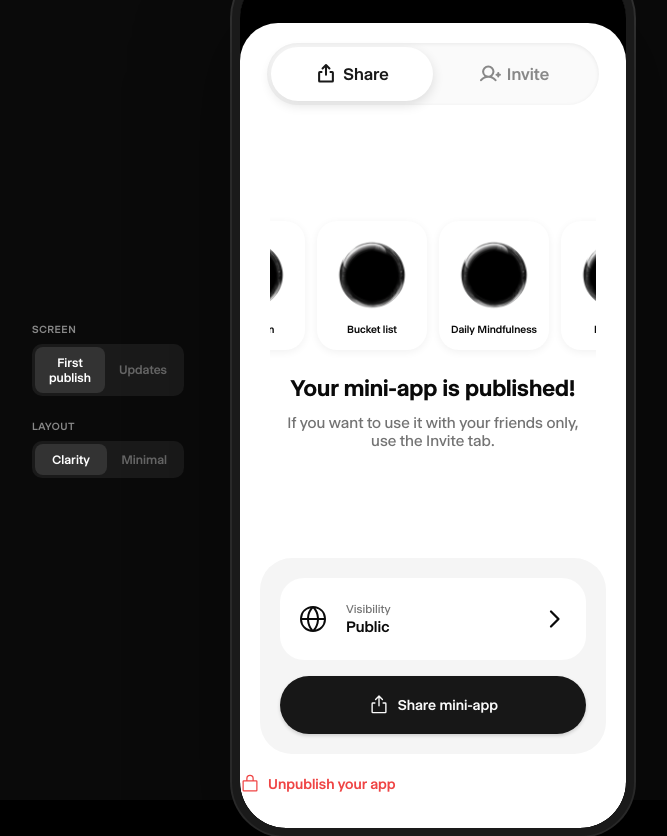
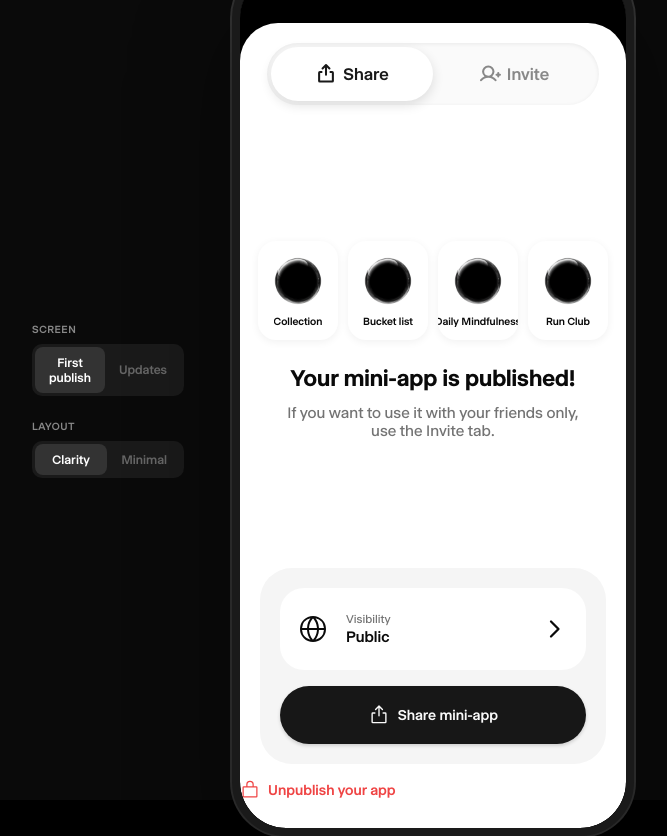
Before and after one commit to joonasvir/Sharing, a React (Vite) app: page / in a window 1280 px wide. Both pictures are taken after a click on the button "Publish". Shown: the whole page, without its empty margins (307-974 px from the left). Built offline with nearby package versions, Linux system fonts and the light colour scheme.

Commit message:
Continuous smooth animation, fix card clipping, fix unpublish button

```diff
--- a/src/App.jsx
+++ b/src/App.jsx
@@ -21,53 +21,41 @@ const CAROUSEL_APPS = [
   { name: 'Run Club', hue: 280 },
 ]
 
-function AppCarousel({ phase }) {
-  const isCard = phase === 'card'
-  const isRow = phase === 'row' || phase === 'done'
-  const showCards = isCard || isRow
+function AppCarousel({ published }) {
+  const mainIndex = CAROUSEL_APPS.findIndex(a => a.isMain)
 
   return (
     <div style={{
       width: '100%',
-      overflow: 'hidden',
       display: 'flex',
       justifyContent: 'center',
-      padding: '8px 0',
+      padding: '8px 16px',
     }}>
       <div style={{
         display: 'flex',
         alignItems: 'flex-end',
         justifyContent: 'center',
-        gap: isRow ? 12 : (isCard ? 8 : 0),
-        transition: 'gap 0.6s cubic-bezier(0.32, 0.72, 0, 1)',
+        gap: published ? 10 : 0,
+        transition: `gap 0.7s cubic-bezier(0.32, 0.72, 0, 1) ${published ? '0.15s' : '0s'}`,
       }}>
-        {CAROUSEL_APPS.map((app) => {
+        {CAROUSEL_APPS.map((app, i) => {
           const isMain = app.isMain
+          const delay = published ? 0.12 + Math.abs(i - mainIndex) * 0.07 : 0
 
-          let width, padding, bg, shadow, iconSize, labelOpacity, scale, opacity, zIndex
+          let width, padding, bg, shadow, iconSize, labelOpacity, scale, opacity
 
-          if (!showCards) {
+          if (!published) {
             if (isMain) {
               width = 120; padding = '0'; bg = 'transparent'; shadow = 'none'
-              iconSize = 120; labelOpacity = 0; scale = 1; opacity = 1; zIndex = 1
+              iconSize = 120; labelOpacity = 0; scale = 1; opacity = 1
             } else {
               width = 0; padding = '0'; bg = 'transparent'; shadow = 'none'
-              iconSize = 0; labelOpacity = 0; scale = 0; opacity = 0; zIndex = 1
-            }
-          } else if (isCard) {
-            if (isMain) {
-              width = 155; padding = '20px 16px'; bg = '#fff'
-              shadow = '0 4px 24px rgba(0,0,0,0.10)'; iconSize = 100
-              labelOpacity = 1; scale = 1.06; opacity = 1; zIndex = 10
-            } else {
-              width = 110; padding = '16px 12px'; bg = '#fff'
-              shadow = '0 2px 12px rgba(0,0,0,0.06)'; iconSize = 70
-              labelOpacity = 1; scale = 0.92; opacity = 0.9; zIndex = 5
+              iconSize = 0; labelOpacity = 0; scale = 0.5; opacity = 0
             }
           } else {
-            width = 110; padding = '14px 10px'; bg = '#fff'
-            shadow = '0 2px 8px rgba(0,0,0,0.06)'; iconSize = 80
-            labelOpacity = 1; scale = 1; opacity = 1; zIndex = 1
+            width = 80; padding = '12px 8px'; bg = '#fff'
+            shadow = '0 2px 8px rgba(0,0,0,0.06)'; iconSize = 56
+            labelOpacity = 1; scale = 1; opacity = 1
           }
 
           return (
@@ -78,17 +66,16 @@ function AppCarousel({ phase }) {
                 flexShrink: 0,
                 padding,
                 background: bg,
-                borderRadius: 20,
+                borderRadius: 18,
                 display: 'flex',
                 flexDirection: 'column',
                 alignItems: 'center',
-                gap: showCards ? 8 : 0,
+                gap: published ? 6 : 0,
                 boxShadow: shadow,
                 transform: `scale(${scale})`,
                 opacity,
-                zIndex,
                 overflow: 'hidden',
-                transition: 'all 0.6s cubic-bezier(0.32, 0.72, 0, 1)',
+                transition: `all 0.7s cubic-bezier(0.32, 0.72, 0, 1) ${delay}s`,
               }}
             >
               <img
@@ -101,18 +88,18 @@ function AppCarousel({ phase }) {
                   objectFit: 'cover',
                   filter: app.hue !== 0 ? `hue-rotate(${app.hue}deg)` : 'none',
                   flexShrink: 0,
-                  transition: 'all 0.6s cubic-bezier(0.32, 0.72, 0, 1)',
+                  transition: `all 0.7s cubic-bezier(0.32, 0.72, 0, 1) ${delay}s`,
                 }}
               />
               <span style={{
-                fontSize: isCard && isMain ? 13 : 11,
+                fontSize: 11,
                 fontWeight: 500,
                 color: '#0a0a0a',
                 textAlign: 'center',
                 whiteSpace: 'nowrap',
                 opacity: labelOpacity,
-                maxHeight: showCards ? 20 : 0,
-                transition: 'all 0.4s ease',
+                maxHeight: published ? 20 : 0,
+                transition: `all 0.5s ease ${published ? delay + 0.15 : 0}s`,
                 overflow: 'hidden',
               }}>
                 {app.name}
@@ -381,26 +368,20 @@ function ShareScreen({ mode }) {
   const [sheetOpen, setSheetOpen] = useState(false)
   const [visibility, setVisibility] = useState('public')
   const [published, setPublished] = useState(false)
-  const [phase, setPhase] = useState(null) // null | 'fading' | 'card' | 'row' | 'done'
+  const [settled, setSettled] = useState(false)
   const clarity = mode === 'clarity'
 
   const visibilityLabel = visibility === 'public' ? 'Public' : 'Unlisted'
-  const showPublished = phase === 'done'
-  const contentVisible = phase === null || phase === 'done'
+  const contentVisible = !published || settled
 
   const handlePublish = () => {
-    setPhase('fading')
-    setTimeout(() => {
-      setPublished(true)
-      setPhase('card')
-    }, 400)
-    setTimeout(() => setPhase('row'), 1100)
-    setTimeout(() => setPhase('done'), 1700)
+    setPublished(true)
+    setTimeout(() => setSettled(true), 1200)
   }
 
   const handleUnpublish = () => {
+    setSettled(false)
     setPublished(false)
-    setPhase(null)
   }
 
   const handleShare = async () => {
@@ -428,22 +409,22 @@ function ShareScreen({ mode }) {
         {/* Center content */}
         <div style={{
           flex: 1, display: 'flex', flexDirection: 'column', alignItems: 'center',
-          justifyContent: 'center', padding: clarity ? '0 30px' : '0 40px',
-          textAlign: 'center', gap: clarity ? 16 : 25,
+          justifyContent: 'center', textAlign: 'center', gap: clarity ? 16 : 25,
         }}>
-          <AppCarousel phase={phase} />
+          <AppCarousel published={published} />
           <div style={{
             display: 'flex', flexDirection: 'column', gap: 12, alignItems: 'center',
+            padding: clarity ? '0 30px' : '0 40px',
             opacity: contentVisible ? 1 : 0,
             transition: 'opacity 0.35s ease',
           }}>
-            <h1 style={{ fontSize: 24, fontWeight: showPublished ? 700 : 500, lineHeight: '28px', color: '#0a0a0a' }}>
-              {showPublished
+            <h1 style={{ fontSize: 24, fontWeight: settled ? 700 : 500, lineHeight: '28px', color: '#0a0a0a' }}>
+              {settled
                 ? 'Your mini-app is published!'
                 : 'Publish your app to share it'}
             </h1>
             <p style={{ fontSize: 16, fontWeight: 400, lineHeight: '18px', color: '#737373', maxWidth: 306 }}>
-              {showPublished
+              {settled
                 ? 'If you want to use it with your friends only, use the Invite tab.'
                 : 'None of your app data is shared upon publishing. Other users will see an empty version of your app.'}
             </p>
@@ -452,6 +433,7 @@ function ShareScreen({ mode }) {
 
         {/* Bottom section — fades during publish transition */}
         <div style={{
+          flexShrink: 0,
           opacity: contentVisible ? 1 : 0,
           transition: 'opacity 0.35s ease',
           pointerEvents: contentVisible ? 'auto' : 'none',
@@ -459,7 +441,7 @@ function ShareScreen({ mode }) {
           {clarity ? (
             /* ─── Clarity: options + button inside gray area ─── */
             <div style={{
-              flexShrink: 0, margin: '0 20px 0', background: '#f5f5f5', borderRadius: 32,
+              margin: '0 20px 0', background: '#f5f5f5', borderRadius: 32,
               padding: 20, display: 'flex', flexDirection: 'column', gap: 16,
             }}>
               {published ? (
@@ -601,8 +583,9 @@ function ShareScreen({ mode }) {
               style={{
                 background: 'none', border: 'none', cursor: 'pointer',
                 display: 'flex', alignItems: 'center', justifyContent: 'center',
-                gap: 8, padding: '20px 0 34px', fontFamily: 'inherit',
+                gap: 8, padding: '16px 0 28px', fontFamily: 'inherit',
                 fontSize: 15, fontWeight: 500, color: '#ef4444',
+                flexShrink: 0,
               }}
             >
               <LockSimple size={20} color="#ef4444" />
@@ -610,7 +593,7 @@ function ShareScreen({ mode }) {
             </button>
           )}
 
-          {!published && <div style={{ height: 34, flexShrink: 0 }} />}
+          {!published && <div style={{ height: 28, flexShrink: 0 }} />}
         </div>
       </div>
 
```
